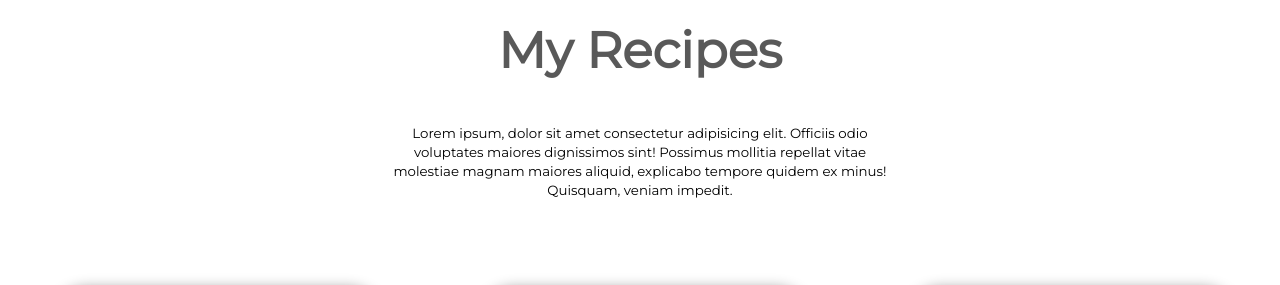
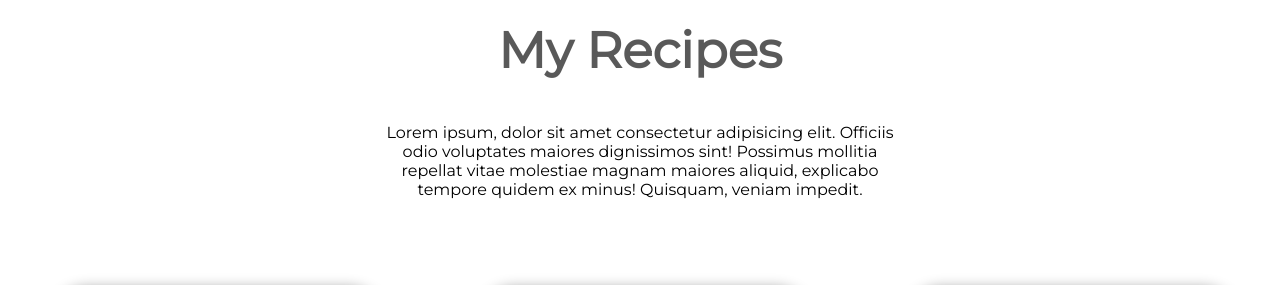
Before and after one commit to nssiyam/food-network, a plain HTML site: page index.html in a window 1280 px wide. Shown: the part 1560-1845 px from the top of the page. Drawn offline with Linux system fonts and the light colour scheme.

Commit message:
raw final 3

```diff
--- a/index.html
+++ b/index.html
@@ -42,10 +42,10 @@
 
     <section class="my-recipes">
         <h2 id="recipe-header">My Recipes</h2>
-        <p id="recipe-caption"><small>Lorem ipsum, dolor sit amet consectetur adipisicing elit. Officiis odio voluptates
+        <p id="recipe-caption">Lorem ipsum, dolor sit amet consectetur adipisicing elit. Officiis odio voluptates
             maiores dignissimos sint!
             Possimus mollitia repellat vitae molestiae magnam maiores aliquid, explicabo tempore quidem ex minus!
-            Quisquam, veniam impedit.</small></p>
+            Quisquam, veniam impedit.</p>
         <br>
         <div class="racipe-items flex-display">
             <div class="recipe-title">
```
